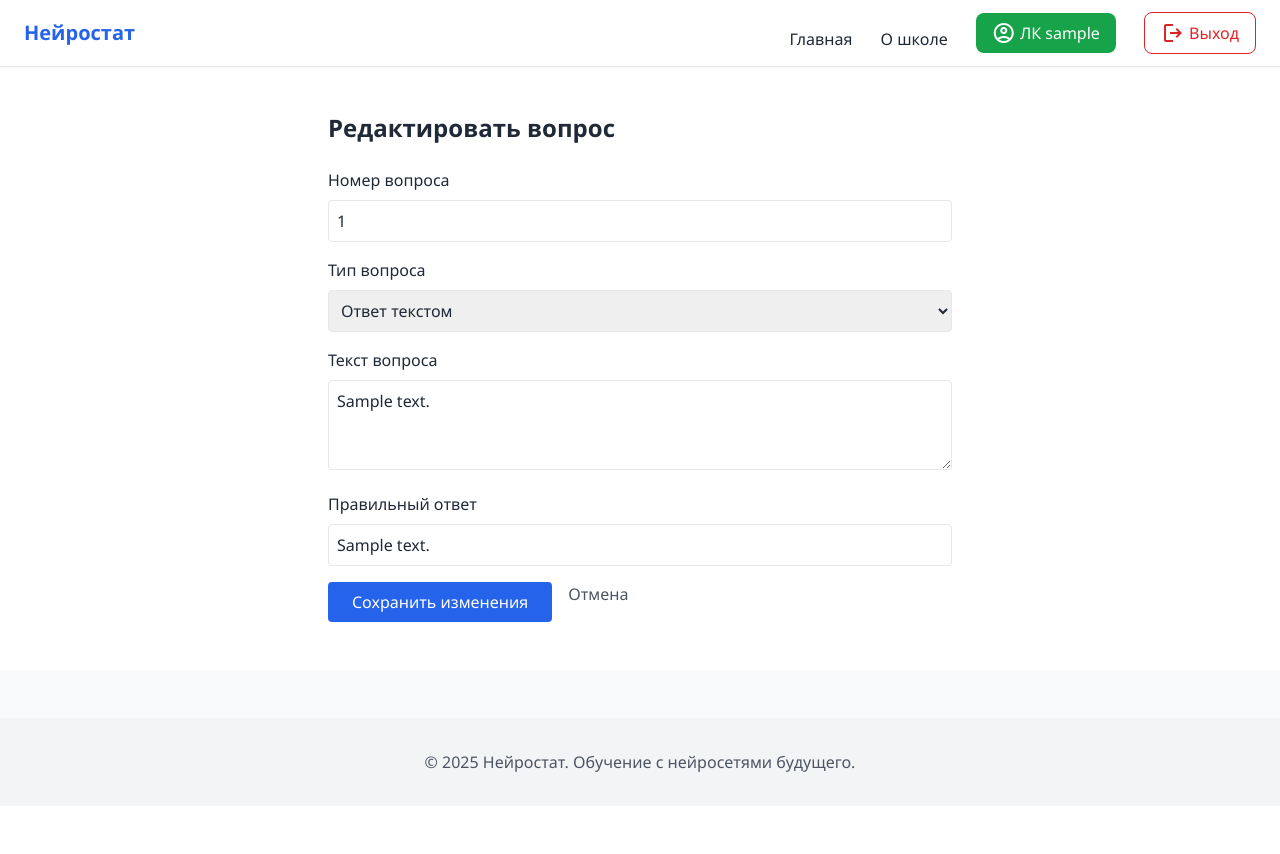
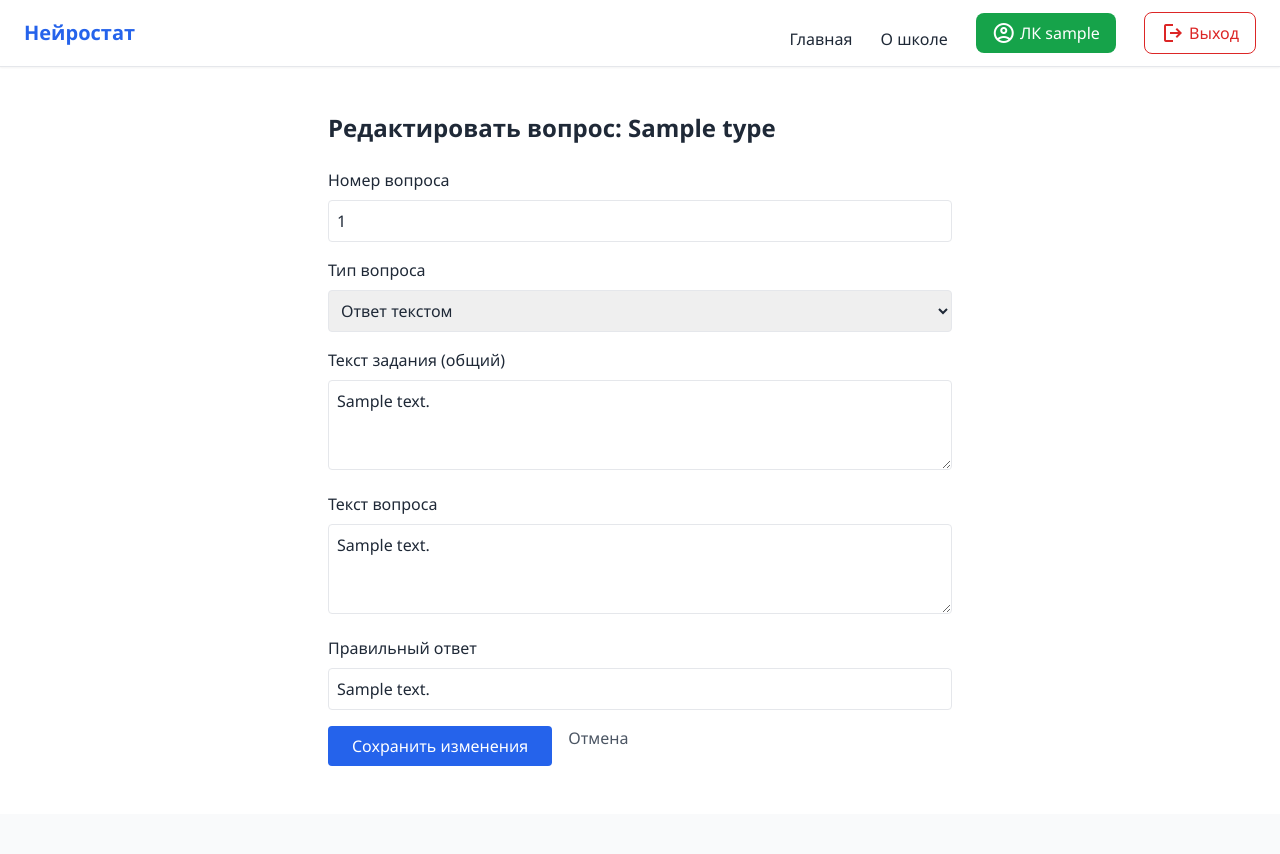
Before and after one commit to NesmitC/project_webmath, a Flask app: page /admin/edit-question/1 in a window 1280 px wide. Shown: the top 854 px of the page. Before the commit the page ends 772 px from the top, so only its background shows below. Run offline with Flask 3, Linux system fonts and the light colour scheme; the visitor is signed in with stand-in values (Sample User, id 1); tables that the repository leaves empty hold one stand-in row (values such as "Sample post"); parts of the project's set-up code (start-up, migrations or seed data) failed here and were passed over; some libraries are stand-ins or nearby versions.

Commit message:
вопрос 1 тип воппоса

```diff
--- a/app/models.py
+++ b/app/models.py
@@ -30,6 +30,7 @@ class Question(db.Model):
     __tablename__ = 'question'
     id = db.Column(db.Integer, primary_key=True)
     question_number = db.Column(db.Integer, nullable=False)
+    context_text = db.Column(db.Text)
     question_type = db.Column(db.String(50), nullable=False)
     task_text = db.Column(db.Text)
     question_text = db.Column(db.Text, nullable=False)
--- a/seed.py
+++ b/seed.py
@@ -1,4 +1,4 @@
-# seed.py
+# seed.py python seed.py
 from app import create_app, db
 from app.models import TestType
 
--- a/templates/admin/edit_question.html
+++ b/templates/admin/edit_question.html
@@ -4,7 +4,7 @@
 {% block content %}
 <section class="py-12 bg-white">
     <div class="container mx-auto px-6 max-w-2xl">
-        <h1 class="text-2xl font-bold mb-6">Редактировать вопрос</h1>
+        <h1 class="text-2xl font-bold mb-6">Редактировать вопрос: {{ question.test.test_type.title }}</h1>
 
         <form method="POST">
             <div class="mb-4">
@@ -16,51 +16,65 @@
             <div class="mb-4">
                 <label class="block font-medium mb-2">Тип вопроса</label>
                 <select name="question_type" class="border p-2 w-full rounded" id="question-type">
-                    <option value="input" {% if question.question_type=='input' %}selected{% endif %}>Ответ текстом
+                    <option value="input" {% if question.question_type=='input' %}selected{% endif %}>
+                        Ответ текстом
                     </option>
-                    <option value="short-answer" {% if question.question_type=='short-answer' %}selected{% endif %}>
-                        Краткий ответ (одно поле)</option>
-                    <option value="checkbox" {% if question.question_type=='checkbox' %}selected{% endif %}>Выбор
-                        нескольких</option>
-                    <option value="match" {% if question.question_type=='match' %}selected{% endif %}>Установить
-                        соответствие</option>
-                    <option value="textarea" {% if question.question_type=='textarea' %}selected{% endif %}>Сочинение
+                    <option value="contextual-input" {% if question.question_type=='contextual-input' %}selected{% endif
+                        %}>
+                        Задание с текстом (ЕГЭ-стиль)
+                    </option>
+                    <option value="single" {% if question.question_type=='single' %}selected{% endif %}>
+                        Краткий ответ (одно поле)
+                    </option>
+                    <option value="multiple" {% if question.question_type=='multiple' %}selected{% endif %}>
+                        Выбор нескольких
+                    </option>
+                    <option value="matching" {% if question.question_type=='matching' %}selected{% endif %}>
+                        Установить соответствие
+                    </option>
+                    <option value="textarea" {% if question.question_type=='textarea' %}selected{% endif %}>
+                        Сочинение
                     </option>
                 </select>
             </div>
 
-            <!-- ✅ Поле: Текст задания (общий) -->
-            <div id="task-text-field"
-                class="mb-4 {% if question.question_type in ['short-answer', 'checkbox', 'match'] %}{% else %}hidden{% endif %}">
-                <label class="block font-medium mb-2">Текст задания (общий)</label>
-                <textarea name="task_text" class="border p-2 w-full rounded"
-                    rows="3">{{ question.task_text }}</textarea>
+            <!-- Текст для анализа -->
+            <div id="context-text-field" class="mb-4 hidden">
+                <label class="block font-medium mb-2">Текст для анализа</label>
+                <textarea name="context_text" class="border p-2 w-full rounded" rows="6"
+                    placeholder="Вставьте текст, как в КИМе...">{{ question.context_text }}</textarea>
             </div>
 
-            <!-- ✅ Поле: Текст вопроса -->
+            <!-- Общий текст задания (для input, contextual-input, single, multiple, matching) -->
+            <div id="task-text-field" class="mb-4 hidden">
+                <label class="block font-medium mb-2">Текст задания (общий)</label>
+                <textarea name="task_text" class="border p-2 w-full rounded" rows="3"
+                    placeholder="Например: В одном из слов допущена ошибка...">{{ question.task_text }}</textarea>
+            </div>
+
+            <!-- Конкретный вопрос -->
             <div class="mb-4">
                 <label class="block font-medium mb-2">Текст вопроса</label>
                 <textarea name="question_text" class="border p-2 w-full rounded" rows="3" required
                     placeholder="Например: опытные КОНСТРУКТОРЫ">{{ question.question_text }}</textarea>
             </div>
 
-            <!-- ✅ Поле: Варианты (для checkbox, match) -->
-            <div id="options-field"
-                class="mb-4 {% if question.question_type in ['checkbox', 'match'] %}{% else %}hidden{% endif %}">
+            <!-- Варианты (для multiple, matching) -->
+            <div id="options-field" class="mb-4 hidden">
                 <label class="block font-medium mb-2">Варианты (через |)</label>
                 <input type="text" name="options" value="{{ question.options or '' }}" class="border p-2 w-full rounded"
-                    placeholder="опция1|опция2|...">
+                    placeholder="1) опция1; 2) опция2; 3) опция3">
             </div>
 
-            <!-- ✅ Правильный ответ -->
+            <!-- Правильный ответ -->
             <div class="mb-4">
                 <label class="block font-medium mb-2">Правильный ответ</label>
                 <input type="text" name="correct_answer" value="{{ question.correct_answer }}"
                     class="border p-2 w-full rounded" required>
             </div>
 
-            <!-- ✅ Доп. инфо (для сочинения) -->
-            <div id="info-field" class="mb-4 {% if question.question_type == 'textarea' %}{% else %}hidden{% endif %}">
+            <!-- Доп. инфо (для сочинения) -->
+            <div id="info-field" class="mb-4 hidden">
                 <label class="block font-medium mb-2">Доп. информация</label>
                 <input type="text" name="info" value="{{ question.info or '' }}" class="border p-2 w-full rounded"
                     placeholder="Ответ должен быть не менее 150 слов">
@@ -80,39 +94,50 @@
 </section>
 
 <script>
-    // Показываем/скрываем поля в зависимости от типа вопроса
-    document.getElementById('question-type').addEventListener('change', function () {
-        const taskTextField = document.getElementById('task-text-field');
-        const optionsField = document.getElementById('options-field');
-        const infoField = document.getElementById('info-field');
-        const type = this.value;
+    // Получаем элементы
+    const questionTypeSelect = document.getElementById('question-type');
+    const contextTextField = document.getElementById('context-text-field');
+    const taskTextField = document.getElementById('task-text-field');
+    const optionsField = document.getElementById('options-field');
+    const infoField = document.getElementById('info-field');
 
-        // Показываем task_text для short-answer, checkbox, match
-        if (['short-answer', 'checkbox', 'match'].includes(type)) {
+    // Функция обновления видимости полей
+    function updateFields() {
+        const type = questionTypeSelect.value;
+
+        // Показываем task_text для input, contextual-input, single, multiple, matching
+        if (['input', 'contextual-input', 'single', 'multiple', 'matching'].includes(type)) {
             taskTextField.classList.remove('hidden');
         } else {
             taskTextField.classList.add('hidden');
         }
 
-        // Показываем options для checkbox, match
-        if (['checkbox', 'match'].includes(type)) {
+        // Показываем context_text только для contextual-input
+        if (type === 'contextual-input') {
+            contextTextField.classList.remove('hidden');
+        } else {
+            contextTextField.classList.add('hidden');
+        }
+
+        // Показываем options для multiple, matching
+        if (['multiple', 'matching'].includes(type)) {
             optionsField.classList.remove('hidden');
         } else {
             optionsField.classList.add('hidden');
         }
 
-        // Показываем info для textarea
+        // Показываем info только для textarea
         if (type === 'textarea') {
             infoField.classList.remove('hidden');
         } else {
             infoField.classList.add('hidden');
         }
-    });
+    }
 
-    // Запускаем при загрузке, чтобы правильно отобразить текущие поля
-    document.addEventListener('DOMContentLoaded', function () {
-        const event = new Event('change');
-        document.getElementById('question-type').dispatchEvent(event);
-    });
+    // Обработчик изменения типа
+    questionTypeSelect.addEventListener('change', updateFields);
+
+    // Запускаем при загрузке страницы
+    document.addEventListener('DOMContentLoaded', updateFields);
 </script>
 {% endblock %}
```
Also changed, not shown: templates/admin/add_question.html (+8 -7 lines), templates/test_full.html (+43 -19 lines).
